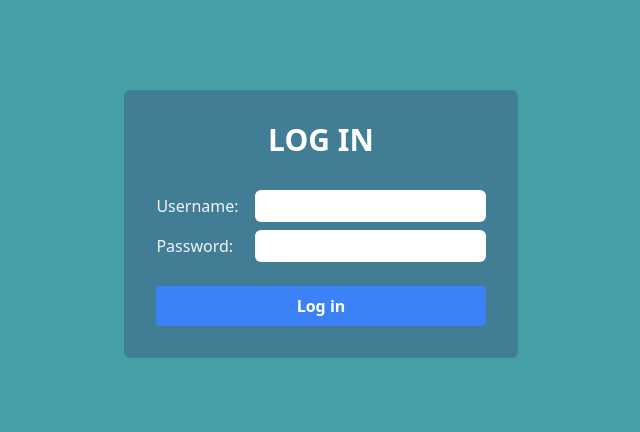
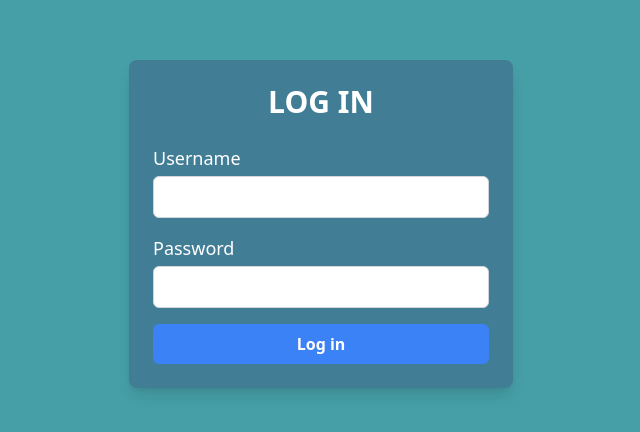
Before and after one commit to UnLakhs/water4you-dashboard, a Next.js app: page / in a window 1280 px wide. Shown: the part 176-608 px from the top of the page, without its empty margins (319-959 px from the left). Built offline with nearby package versions, Linux system fonts and the light colour scheme.

Commit message:
better UI

```diff
--- a/app/page.tsx
+++ b/app/page.tsx
@@ -1,8 +1,10 @@
 "use client";
 import { useState } from "react";
 import Link from "next/link";
+import { useRouter } from "next/navigation";
 
 const LogIn = () => {
+  const router = useRouter();
   const [formData, setFormData] = useState({
     username: "",
     password: "",
@@ -41,7 +43,8 @@ const LogIn = () => {
       const result = await response.json();
       if (response.ok) {
         alert("User logged in successfully!");
-        window.location.href = "/Dashboard/Home";
+        router.push("/Dashboard/Home");
+        // window.location.href = "/Dashboard/Home";
       } else {
         setErrorMessage(result.error || "User creation failed.");
       }
@@ -51,46 +54,38 @@ const LogIn = () => {
     }
   };
   return (
-    <div className="flex flex-col items-center justify-center h-screen bg-[#469ea6]">
+    <div className="flex items-center justify-center min-h-screen bg-[#469ea6] p-4">
       <form
         onSubmit={handleSubmit}
-        className="p-8 flex flex-col gap-2 rounded-md bg-[#427d96] text-slate-100"
+        className="w-full max-w-sm p-6 rounded-lg bg-[#427d96] text-white shadow-lg"
       >
-        <h1 className="text-center text-3xl font-bold mb-6 text-white">
-          LOG IN
-        </h1>
-        {/* error messages */}
-        {errorMessage && (
-          <div className="mb-4 text-red-500">{errorMessage}</div>
-        )}
-        {/* Username */}
-        <div className="flex flex-row items-center justify-between gap-4">
-          <label htmlFor="username">Username: </label>
+        <h1 className="text-center text-3xl font-bold mb-6">LOG IN</h1>
+        {errorMessage && <div className="mb-4 text-red-400 text-sm">{errorMessage}</div>}
+        <div className="mb-4">
+          <label htmlFor="username" className="block text-lg mb-1">Username</label>
           <input
             type="text"
             name="username"
             id="username"
             value={formData.username}
             onChange={handleChange}
-            className="rounded-md py-1 text-black"
+            className="w-full p-2 text-black rounded-md border border-gray-300 focus:outline-none focus:ring-2 focus:ring-blue-400"
           />
         </div>
-        {/* Password */}
-        <div className="flex flex-row items-center justify-between gap-4">
-          <label htmlFor="password">Password: </label>
+        <div className="mb-4">
+          <label htmlFor="password" className="block text-lg mb-1">Password</label>
           <input
             type="password"
             name="password"
             id="password"
             value={formData.password}
             onChange={handleChange}
-            className="rounded-md py-1 text-black"
+            className="w-full p-2 text-black rounded-md border border-gray-300 focus:outline-none focus:ring-2 focus:ring-blue-400"
           />
         </div>
-        {/* Submit */}
         <button
           type="submit"
-          className="bg-blue-500 hover:bg-blue-700 text-white font-bold py-2 transition duration-200 px-4 rounded focus:outline-none focus:shadow-outline mt-4"
+          className="w-full bg-blue-500 hover:bg-blue-700 text-white font-bold py-2 rounded-md transition duration-200 focus:outline-none focus:ring-2 focus:ring-blue-400"
         >
           Log in
         </button>
```
